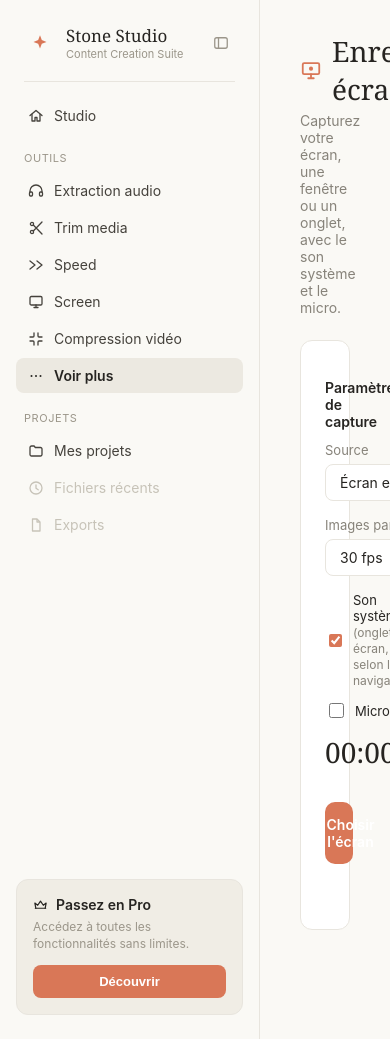
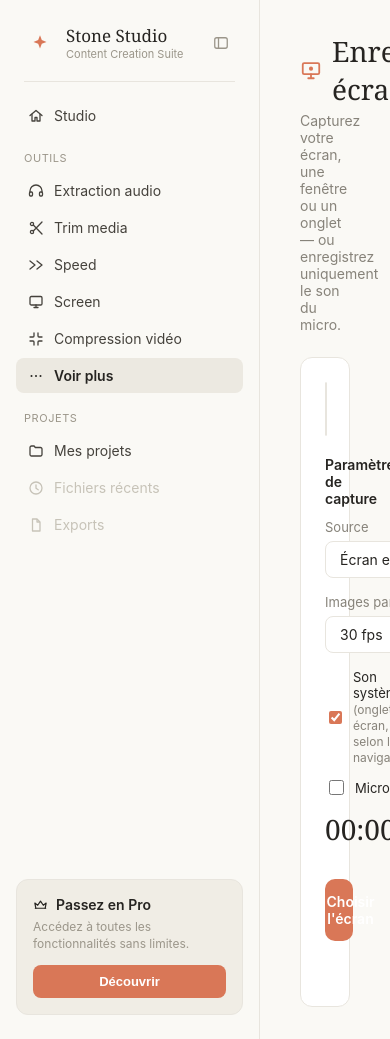
Before and after one commit to FabrichJean/Stone-Studio, a FastAPI app: page /record in a window 390 px wide. Run offline with FastAPI, Linux system fonts and the light colour scheme; some libraries are stand-ins or nearby versions.

Commit message:
Add mode toggle UI for screen vs audio-only recording
Update record page copy to reflect new microphone-only recording option and add a mode-toggle control with Écran/Audio buttons, letting users switch the recording interface between screen capture and audio-only capture modes.

```diff
--- a/webapp/templates/record.html
+++ b/webapp/templates/record.html
@@ -2,7 +2,7 @@
 {% block content %}
     <header class="page-header">
       <h1><span class="icon"><svg width="22" height="22" viewBox="0 0 16 16" fill="none" stroke="currentColor" stroke-width="1.3" stroke-linecap="round" stroke-linejoin="round"><rect x="2" y="3" width="12" height="8" rx="1"/><path d="M6 14h4M8 11v3"/><circle cx="8" cy="7" r="1.5" fill="currentColor" stroke="none"/></svg></span> Enregistrement écran</h1>
-      <p>Capturez votre écran, une fenêtre ou un onglet, avec le son système et le micro.</p>
+      <p>Capturez votre écran, une fenêtre ou un onglet — ou enregistrez uniquement le son du micro.</p>
     </header>
 
     <section class="panel trim-panel">
@@ -11,10 +11,15 @@
       </div>
 
       <div id="setupPanel">
+        <div class="mode-toggle" id="recordModeToggle">
+          <button type="button" class="mode-toggle-btn active" data-mode="screen">Écran</button>
+          <button type="button" class="mode-toggle-btn" data-mode="audio">Audio seul</button>
+        </div>
+
         <div class="params" style="margin-top: 0">
           <h3>Paramètres de capture</h3>
           <div class="params-grid">
-            <label>
+            <label class="screen-only-field">
               Source
               <select id="surface">
                 <option value="monitor">Écran entier</option>
@@ -22,7 +27,7 @@
                 <option value="browser">Un onglet du navigateur</option>
               </select>
             </label>
-            <label>
+            <label class="screen-only-field">
               Qualité
               <select id="quality">
                 <option value="native" selected>Résolution native</option>
@@ -30,7 +35,7 @@
                 <option value="720">720p</option>
               </select>
             </label>
-            <label>
+            <label class="screen-only-field">
               Images par seconde
               <select id="fps">
                 <option value="30" selected>30 fps</option>
@@ -48,7 +53,7 @@
           </div>
 
           <div class="record-audio">
-            <label class="record-check">
+            <label class="record-check screen-only-field">
               <input type="checkbox" id="systemAudio" checked />
               <span>Son système <em>(onglet ou écran, selon le navigateur)</em></span>
             </label>
@@ -79,6 +84,14 @@
         </div>
       </div>
 
+      <div id="audioStage" class="video-stage record-stage record-audio-stage" hidden>
+        <div class="record-audio-visual">
+          <span class="icon"><svg width="32" height="32" viewBox="0 0 16 16" fill="none" stroke="currentColor" stroke-width="1.1" stroke-linecap="round" stroke-linejoin="round"><rect x="6" y="1.5" width="4" height="7" rx="2"/><path d="M3.5 7.5a4.5 4.5 0 0 0 9 0"/><path d="M8 12v2.5M5.5 14.5h5"/></svg></span>
+          <span id="audioRecLabel">Enregistrement audio en cours…</span>
+        </div>
+        <div id="audioRecBadge" class="rec-badge" hidden><span class="rec-dot"></span><span id="audioRecState">REC</span></div>
+      </div>
+
       <div id="timerRow" class="record-timer-row" hidden>
         <span id="timer" class="record-timer">00:00</span>
         <span id="sizeLabel" class="record-size">0.0 MB</span>
@@ -86,11 +99,12 @@
 
       <div id="resultStage" class="video-stage" hidden>
         <video id="resultPreview" controls></video>
+        <audio id="resultAudioPreview" controls hidden></audio>
       </div>
 
       <div class="btn-row record-controls">
         <button id="startBtn" class="btn-primary record-btn">
-          <span class="icon"><svg width="15" height="15" viewBox="0 0 16 16" fill="currentColor"><circle cx="8" cy="8" r="5"/></svg></span> Choisir l'écran
+          <span class="icon"><svg width="15" height="15" viewBox="0 0 16 16" fill="currentColor"><circle cx="8" cy="8" r="5"/></svg></span> <span id="startBtnLabel">Choisir l'écran</span>
         </button>
         <button id="resetCropBtn" class="btn-secondary" hidden>
           <span class="icon"><svg width="14" height="14" viewBox="0 0 16 16" fill="none" stroke="currentColor" stroke-width="1.3" stroke-linecap="round" stroke-linejoin="round"><rect x="2.5" y="2.5" width="11" height="11" rx="1.5"/></svg></span> Zone complète
```
